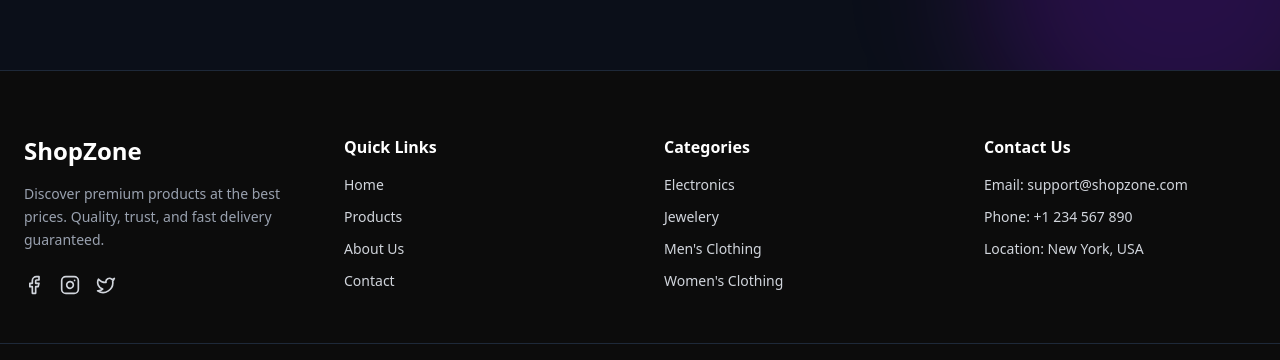
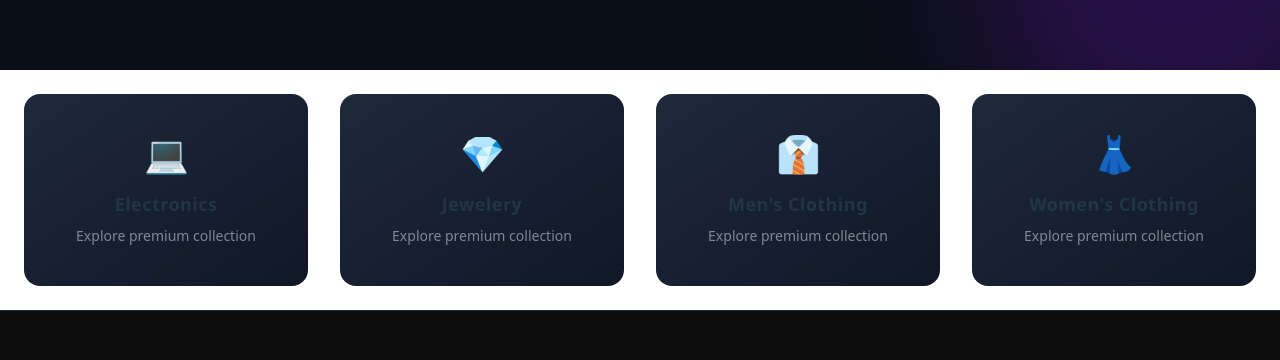
Before and after one commit to mqkhan125/react-ecommerce-products, a React (Vite) app: page / in a window 1280 px wide. Shown: the part 802-1162 px from the top of the page. Built offline with nearby package versions, Linux system fonts and the light colour scheme; no server answers.

Commit message:
feat(home): enhance category section with modern card design and hover effects

```diff
--- a/src/Component/Home.jsx
+++ b/src/Component/Home.jsx
@@ -17,12 +17,10 @@ const Home = () => {
     <>
       {/* hero section  */}
       <section className="relative min-h-screen flex items-center bg-[#0b0f19] text-white overflow-hidden">
-
         <div className="absolute w-[500px] h-[500px] bg-blue-600/20 rounded-full blur-3xl top-[-100px] left-[-100px]"></div>
         <div className="absolute w-[400px] h-[400px] bg-purple-600/20 rounded-full blur-3xl bottom-[-100px] right-[-100px]"></div>
 
         <div className="relative max-w-7xl mx-auto w-full px-6 md:px-12 flex flex-col-reverse md:flex-row items-center justify-between gap-16">
-
           <div className="md:w-1/2 text-center md:text-left">
             <p className="text-blue-400 font-medium mb-4 tracking-wider uppercase">
               New Collection 2026
@@ -40,7 +38,6 @@ const Home = () => {
               performance. Quality meets affordability in every collection.
             </p>
 
-            {/* Buttons */}
             <div className="flex flex-col sm:flex-row gap-4 justify-center md:justify-start">
               <button
                 onClick={() => navigate("/product")}
@@ -55,7 +52,6 @@ const Home = () => {
             </div>
           </div>
 
-          {/* RIGHT IMAGE */}
           <div className="md:w-1/2 flex justify-center relative">
             <div className="absolute w-72 h-72 bg-blue-500/20 rounded-full blur-2xl"></div>
             <img
@@ -67,7 +63,40 @@ const Home = () => {
         </div>
       </section>
 
-         </>
+      {/* Categories */}
+      <div className="grid grid-cols-2 md:grid-cols-4 gap-8 max-w-7xl mx-auto p-6">
+        {[
+          { name: "Electronics", icon: "💻" },
+          { name: "Jewelery", icon: "💎" },
+          { name: "Men's Clothing", icon: "👔" },
+          { name: "Women's Clothing", icon: "👗" },
+        ].map((cat, index) => (
+          <div
+            key={index}
+            className="group relative bg-gradient-to-br from-gray-800 to-gray-900 p-10 rounded-2xl text-center cursor-pointer
+            overflow-hidden transition-all duration-300 hover:-translate-y-3 hover:shadow-2xl"
+          >
+            {/* Glow Hover Effect */}
+            <div className="absolute inset-0 bg-blue-600/0 group-hover:bg-blue-600/10 transition duration-300 rounded-2xl"></div>
+
+            {/* Icon */}
+            <div className="text-4xl mb-4 transition duration-300 group-hover:scale-110">
+              {cat.icon}
+            </div>
+
+            {/* Title */}
+            <h3 className="text-lg font-semibold tracking-wide group-hover:text-blue-400 transition">
+              {cat.name}
+            </h3>
+
+            {/* Small Description */}
+            <p className="text-sm text-gray-400 mt-2 opacity-80">
+              Explore premium collection
+            </p>
+          </div>
+        ))}
+      </div>
+    </>
   );
 };
 
```
